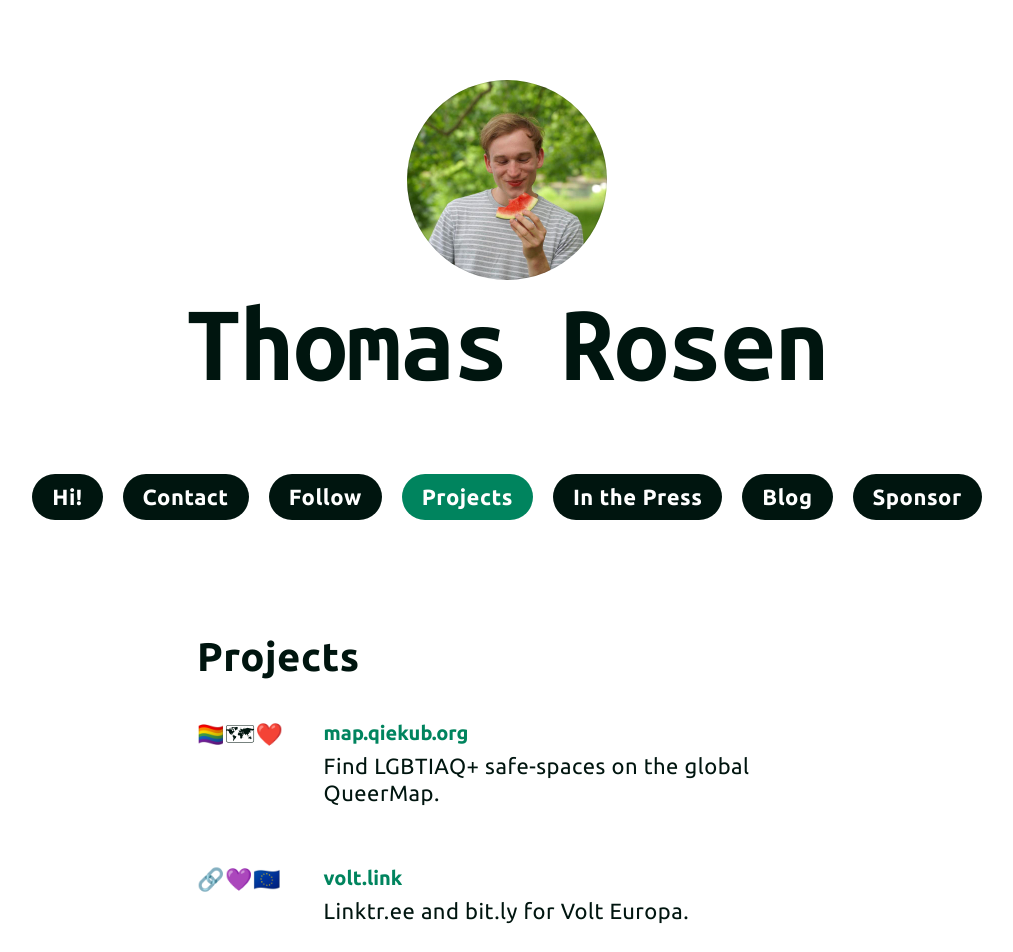
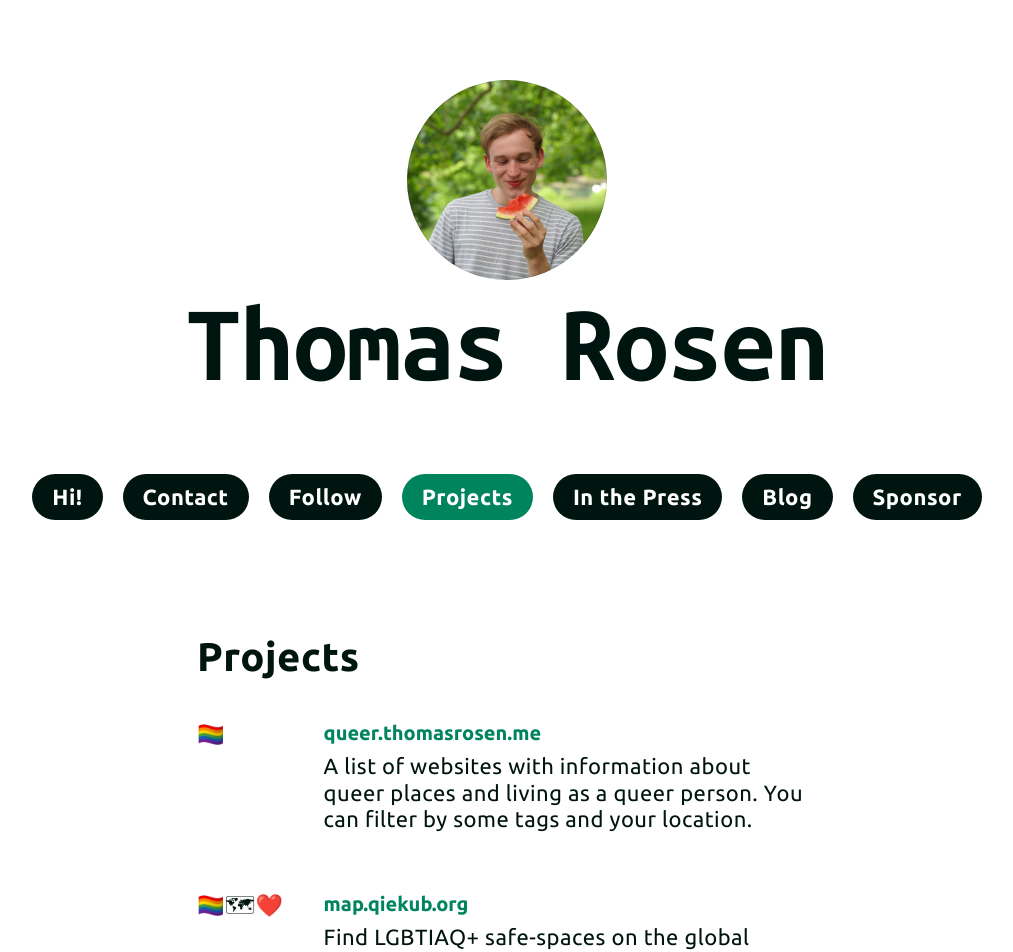
Before and after one commit to thomasrosen/thomasrosen.me, a React (Create React App) app: page /projects in a window 1280 px wide. Shown: the top 952 px of the page, without its empty margins (133-1146 px from the left). Built offline with nearby package versions, Linux system fonts and the light colour scheme.

Commit message:
thomasrosen published a site update

```diff
--- a/src/components/pages/projects.js
+++ b/src/components/pages/projects.js
@@ -4,6 +4,16 @@ export default function Projects() {
     <h2>Projects</h2>
 
     <div className="links_grid">
+
+      <div>🏳️‍🌈</div>
+      <div>
+        <h3>
+          <a href="https://queer.thomasrosen.me/" target="_blank" rel="noreferrer" className="umami--click--project-queer-thomasrosen">
+            queer.thomasrosen.me
+          </a>
+        </h3>
+        <p>A list of websites with information about queer places and living as a queer person. You can filter by some tags and your location.</p>
+      </div>
 
       <div>🏳️‍🌈🗺❤️</div>
       <div>
```
Also changed, not shown: 6 other files (tests, documents, lock files or other folders).
